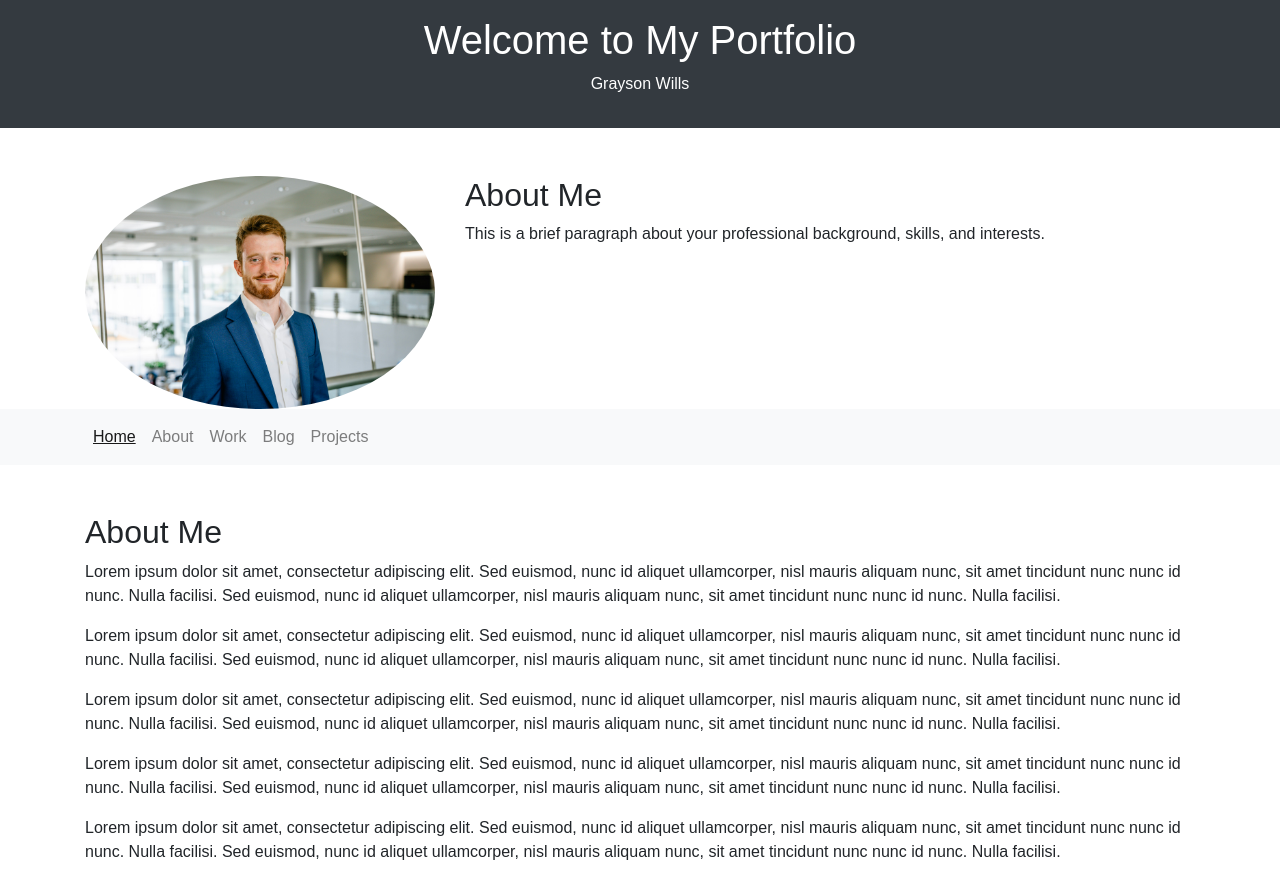
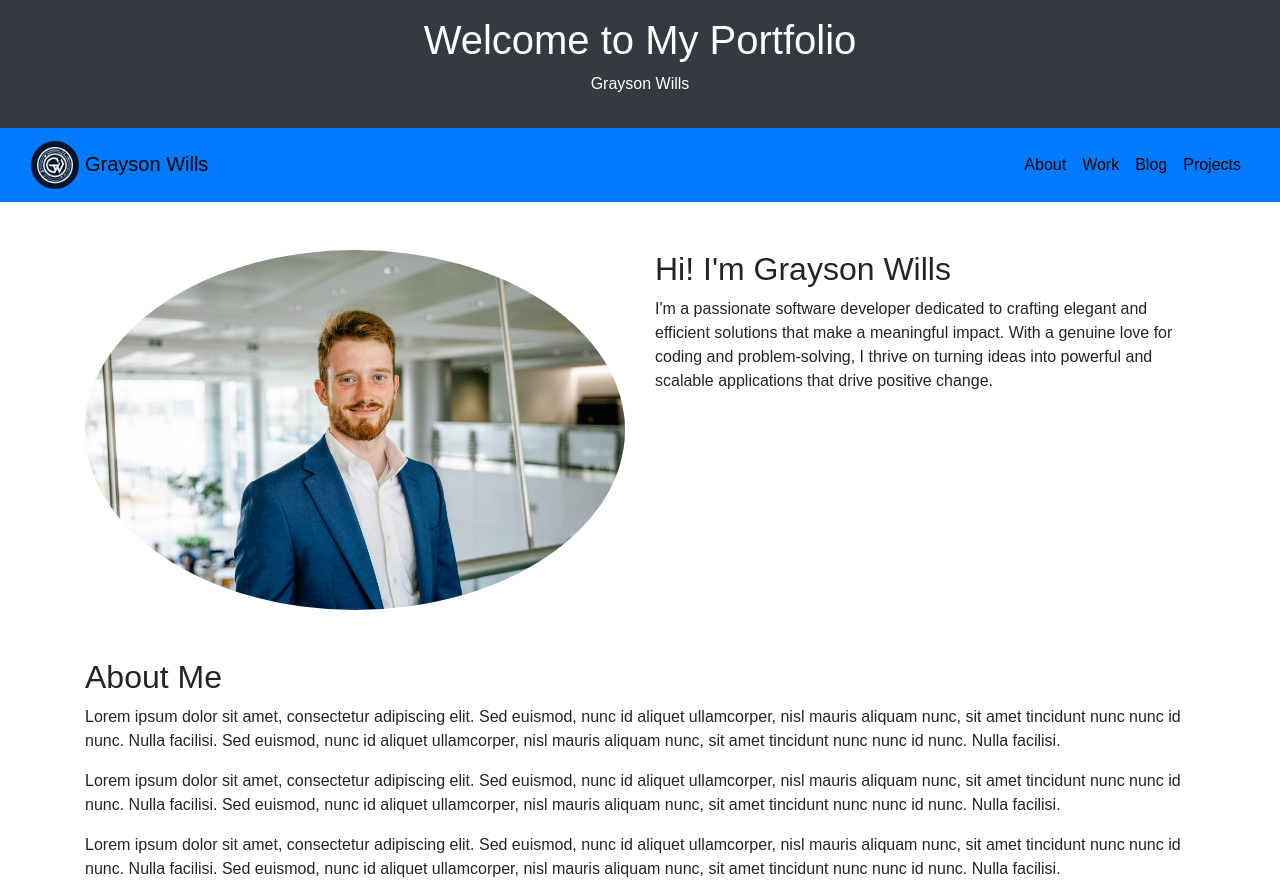
Before and after one commit to GraysonWills/Portfolio-Website, a plain HTML site: page index.html in a window 1280 px wide. Shown: the top 884 px of the page. Drawn offline with nearby package versions, Linux system fonts and the light colour scheme; files whose address does not match are found by name.

Commit message:
Created the Navbar and Footer for the website. Also added the Grayson's Logo and Favicon to the website.
Created basic Navbar with logo and links to the different pages of the website. Also created a footer with links to the different pages of the website.

```diff
--- a/css/style.css
+++ b/css/style.css
@@ -11,15 +11,31 @@ header, footer {
     top: 0;
     z-index: 100;
 }
-.navbar a {
+.navbar .nav-link {
     text-decoration: none;
     color: #000;
     transition: all 0.3s ease;
 }
-.navbar a:hover {
+
+.navbar .navbar-brand {
+    text-decoration: none;
+    color: #000;
+    transition: all 0.3s ease;
+}
+.navbar .nav-link:hover {
     transform: translateY(-2px);
     box-shadow: 0 2px 4px rgba(0, 0, 0, 0.2);
 }
-.navbar .active {
+/* .navbar .active {
     text-decoration: underline;
+} */
+
+       /* Add fade-in animation */
+@keyframes fadeIn {
+    0% { opacity: 0; }
+    100% { opacity: 1; }
 }
+    /* Apply animation to sections */
+section {
+    animation: fadeIn 1s ease-in-out;
+}
--- a/index.html
+++ b/index.html
@@ -6,6 +6,9 @@
     <title>Grayson Wills Portfolio</title>
     <link href="https://maxcdn.bootstrapcdn.com/bootstrap/4.5.2/css/bootstrap.min.css" rel="stylesheet">
     <link rel="stylesheet" href="css/style.css">
+    <link rel="icon" type="image/x-icon" href="/images/favicon.ico" />
+
+
 </head>
 <body>
     <header class="bg-dark py-3">
@@ -16,28 +19,20 @@
     </header>
 
 
-    <section id="home" class="container mt-5">
-        <div class="row">
-            <div class="col-md-4">
-                <img src="images/profile.jpg" alt="Grayson Wills" class="img-fluid rounded-circle">
-            </div>
-            <div class="col-md-8">
-                <h2>About Me</h2>
-                <p>This is a brief paragraph about your professional background, skills, and interests.</p>
-            </div>
-        </div>
-    </section>
+    <nav class="navbar navbar-expand-lg bg-body-tertiary bg-primary" data-bs-theme="dark">
+        <div class="container-fluid">
+            <a class="navbar-brand" href="#">
+                <img src="images/Grayson's_Logo.jpg" alt="Grayson's Logo" class="img-fluid rounded-circle d-inline-block align-text-center" style="width: 5%;">
+                <!-- <img src="/docs/5.3/assets/brand/bootstrap-logo.svg" alt="Logo" width="30" height="24" class="d-inline-block align-text-top"> -->
+                Grayson Wills
+              </a>
 
-    <nav class="navbar navbar-expand-md bg-light navbar-light">
-        <div class="container">
-            <button class="navbar-toggler" type="button" data-toggle="collapse" data-target="#navbarNav">
+          <button class="navbar-toggler bg-light" type="button" data-toggle="collapse" data-target="#navbarNav" aria-controls="navbarNav" aria-expanded="false" aria-label="Toggle navigation">
             <span class="navbar-toggler-icon"></span>
           </button>
-            <div class="collapse navbar-collapse" id="navbarNav">
-                <ul class="navbar-nav">
-                    <li class="nav-item">
-                        <a class="nav-link active" href="#home">Home</a>
-                    </li>
+
+          <div class="collapse navbar-collapse justify-content-end" id="navbarNav">
+            <ul class="navbar-nav me-auto mb-2 mb-lg-0">
                 <li class="nav-item">
                     <a class="nav-link" href="#about">About</a>
                 </li>
@@ -54,6 +49,20 @@
           </div>
         </div>
       </nav>
+
+    <section id="home" class="container mt-5">
+        <div class="row">
+            <div class="col-md-6">
+                <img src="images/profile.jpg" alt="Grayson Wills" class="img-fluid rounded-circle">
+            </div>
+            <div class="col-md-6  text-md-start">
+                <h2>Hi! I'm Grayson Wills</h2>
+                <p>I'm a passionate software developer dedicated to crafting elegant and efficient solutions that make a meaningful impact. With a genuine love for coding and problem-solving, I thrive on turning ideas into powerful and scalable applications that drive positive change.</p>
+            </div>
+        </div>
+    </section>
+
+
 
 
     <section id="about" class="container mt-5">
```
Also changed, not shown: images/Grayson's_Logo.jpg (added), images/favicon.ico (added). Lines whose indentation alone changed are shown as unchanged.
